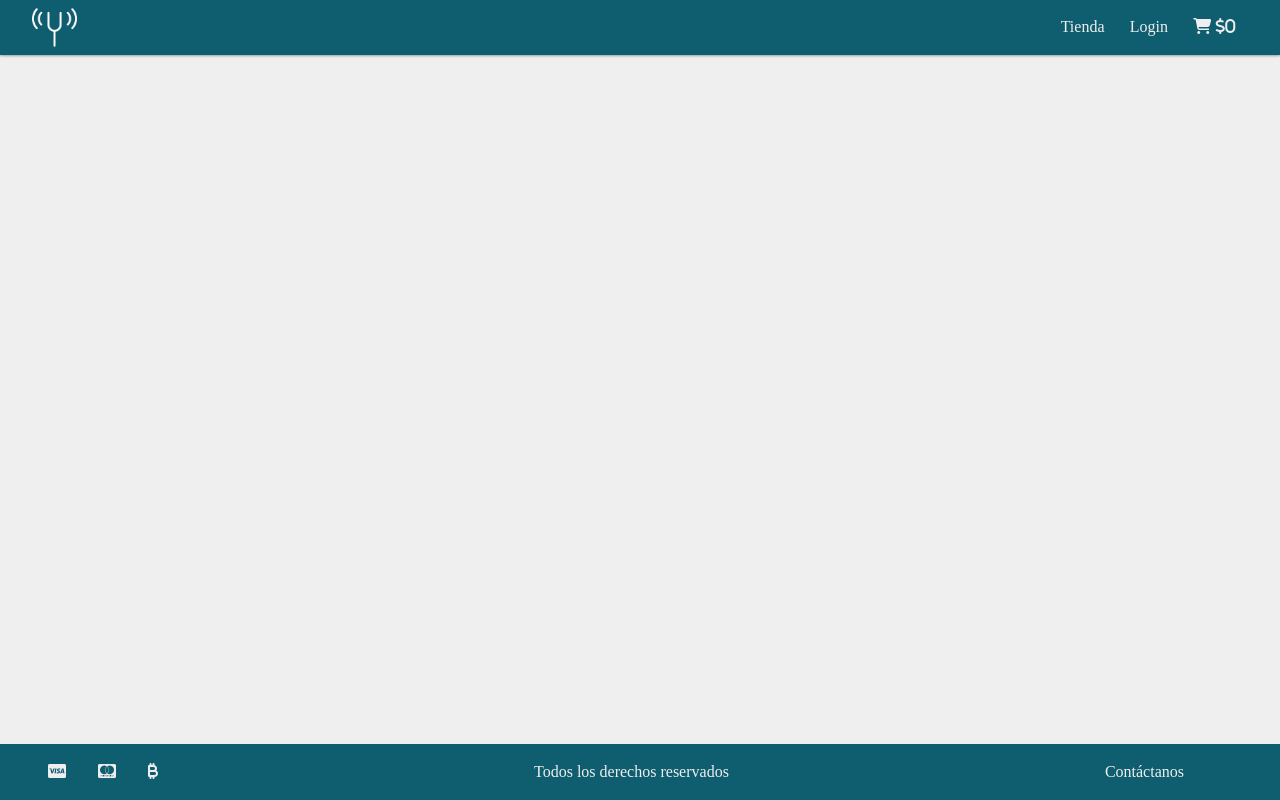
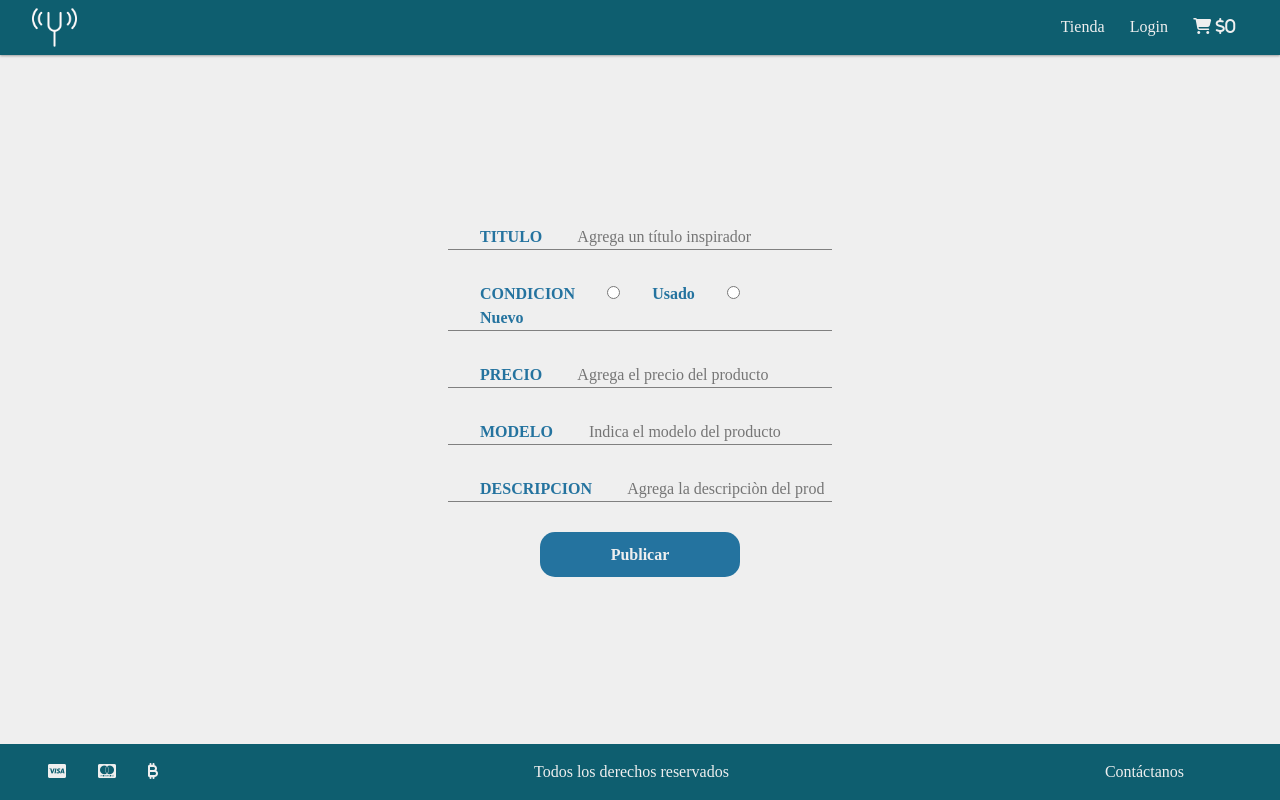
Before and after one commit to mbstnd/marketplace, a React (Vite) app: page /publication in a window 1280 px wide. Built offline with nearby package versions, Linux system fonts and the light colour scheme.

Commit message:
new publication view - more styles to add

```diff
--- a/index.html
+++ b/index.html
@@ -2,7 +2,7 @@
 <html lang="en">
   <head>
     <meta charset="UTF-8" />
-    <link rel="icon" type="image/svg+xml" href="/vite.svg" />
+    <link rel="icon" type="image/svg+xml" href="./src/assets/tuning-fork-black.png" />
     <meta name="viewport" content="width=device-width, initial-scale=1.0" />
     <title>Tritono Store</title>
 
--- a/src/App.css
+++ b/src/App.css
@@ -401,3 +401,39 @@ main .text-home {
   font-size: 1rem;
   font-weight: bold;
 }
+
+/* Fin de los estilos de Gallery */
+
+/* Inicio de los estilos de Publication */
+
+.main-publication {
+
+ display: flex;
+ flex-direction: column;
+ justify-content: center;
+ align-items: center;
+  position: absolute;
+  height: 70vh;
+  width: 60vw;
+  top: 50%;
+  left: 50%;
+  transform: translate(-50%, -50%);
+}
+
+.publication-section {
+  margin-top: 2rem;
+  width: 50%;
+  border-bottom: 1px solid gray;
+}
+
+.main-publication label {
+  font-weight: bold;
+  color: #24739F;
+  margin: 0 2rem;
+}
+
+.main-publication input {
+
+  border: none;
+  background-color: var(--light);
+}
--- a/src/App.jsx
+++ b/src/App.jsx
@@ -12,7 +12,7 @@ import Registration from './views/Registration.jsx'
 import Footer from './components/Footer.jsx'
 import Profile from './views/Profile.jsx'
 import Gallery from './views/Gallery.jsx'
-
+import Publication from './views/Publication.jsx'
 
 
 function App() {
@@ -29,6 +29,7 @@ function App() {
           <Route path='/registration' element= { <Registration/> }></Route>
           <Route path='/profile' element= { <Profile/> }></Route>
           <Route path='/gallery' element= { <Gallery/> }></Route>
+          <Route path='/publication' element= { <Publication/> }></Route>
         </Routes>
         <Footer></Footer>
       </BrowserRouter>
--- a/src/views/Profile.jsx
+++ b/src/views/Profile.jsx
@@ -1,3 +1,5 @@
+import { Link } from 'react-router-dom'
+
 const Profile = () => {
     return (
         <div className="main-profile">
@@ -14,16 +16,16 @@ const Profile = () => {
                     </div>
                     <div className="profile-links">
                         <div className="link new">
-                            <i className="fa-solid fa-pen-to-square"></i>
-                            <p>Nueva publicación</p>
+                        <Link to="/publication"><i className="fa-solid fa-pen-to-square"></i></Link>
+
                         </div>
                         <div className="link publications">
                             <i className="fa-solid fa-bullhorn"></i>
-                            <p>Nueva publicación</p>
+
                         </div>
                         <div className="link my-cart">
                             <i className="fa-solid fa-cart-shopping"></i>
-                            <p>Mis compras</p>
+
                         </div>
                     </div>
 
@@ -41,11 +43,7 @@ const Profile = () => {
                     <p>Pack de cuerdas</p>
                     <p>$30.000</p>
                 </div>
-                <div className="aside-product">
-                    <img src="https://cf.shopee.cl/file/eab007df844ad7715561643a3f7fbb71"></img>
-                    <p>Pack de cuerdas</p>
-                    <p>$30.000</p>
-                </div>
+
             </aside>
         </div>
 
--- /dev/null
+++ b/src/views/Publication.jsx
@@ -0,0 +1,36 @@
+
+
+const Publication = () => {
+
+    return (
+    <div className="main-publication">
+        <div className="publication-section">
+            <label>TITULO</label>
+            <input type="text" placeholder=" Agrega un título inspirador"></input>
+        </div>
+        <div className="publication-section">
+            <label>CONDICION</label>
+            <input type="radio" id="used" name="used" value="used" />
+            <label for="used">Usado</label>
+
+            <input type="radio" id="new" name="new" value="new" />
+            <label for="new">Nuevo</label>
+        </div>
+        <div className="publication-section">
+            <label>PRECIO</label>
+            <input type="text" placeholder=" Agrega el precio del producto"></input>
+        </div>
+        <div className="publication-section">
+            <label>MODELO</label>
+            <input type="text" placeholder=" Indica el modelo del producto"></input>
+        </div>
+        <div className="publication-section">
+            <label>DESCRIPCION</label>
+            <input type="text" placeholder=" Agrega la descripciòn del producto y especificaciones técnicas"></input>
+        </div>
+        <button className="btn-filter">Publicar</button>
+    </div>
+    )
+}
+
+export default Publication
```
Also changed, not shown: src/assets/tuning-fork-black.png (added).
